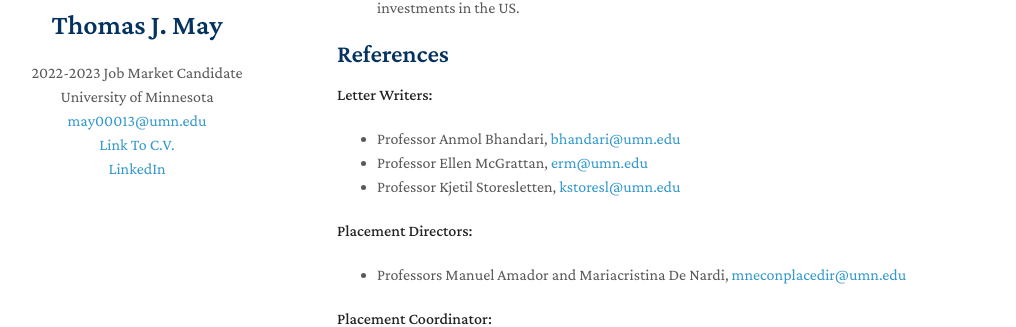
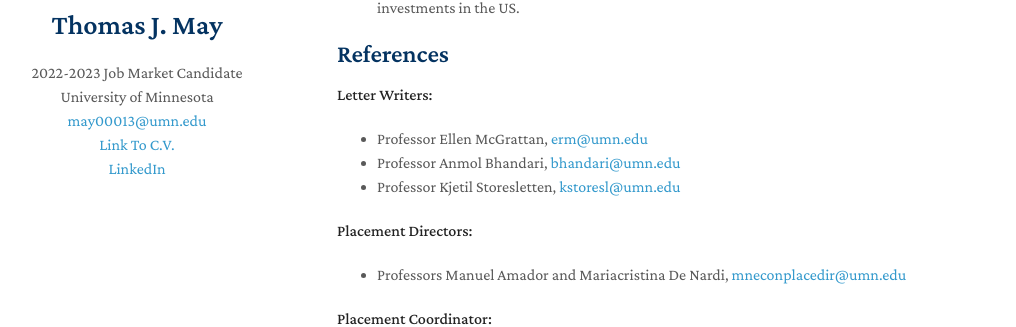
Before and after one commit to MayEcon/mayecon.github.io, a Jekyll site: the page built from index.md, in a window 1280 px wide and 900 px high, scrolled down 1099 px. Shown: the part 431-758 px from the top of the window, without its empty margins (133-1149 px from the left). Built offline with Jekyll 4.4.1, drawn with Linux system fonts in a browser that asks for light colours; nearby versions of some CDN libraries; a style sheet for code colours, icons or effects is not loaded; our own code applies the rules of GitHub Pages for plain Markdown files.

```diff
--- a/index.md
+++ b/index.md
@@ -35,8 +35,8 @@ I am an Economics Ph.D. student at University of Minnesota who is on the job mar
 
 ## References
 **Letter Writers:**
+- Professor Ellen McGrattan, <a href="mailto:erm@umn.edu">erm@umn.edu</a>
 - Professor Anmol Bhandari, <a href="mailto:bhandari@umn.edu">bhandari@umn.edu</a>
-- Professor Ellen McGrattan, <a href="mailto:erm@umn.edu">erm@umn.edu</a>
 - Professor Kjetil Storesletten, <a href="mailto:kstoresl@umn.edu">kstoresl@umn.edu</a>
 
 **Placement Directors:**
```
